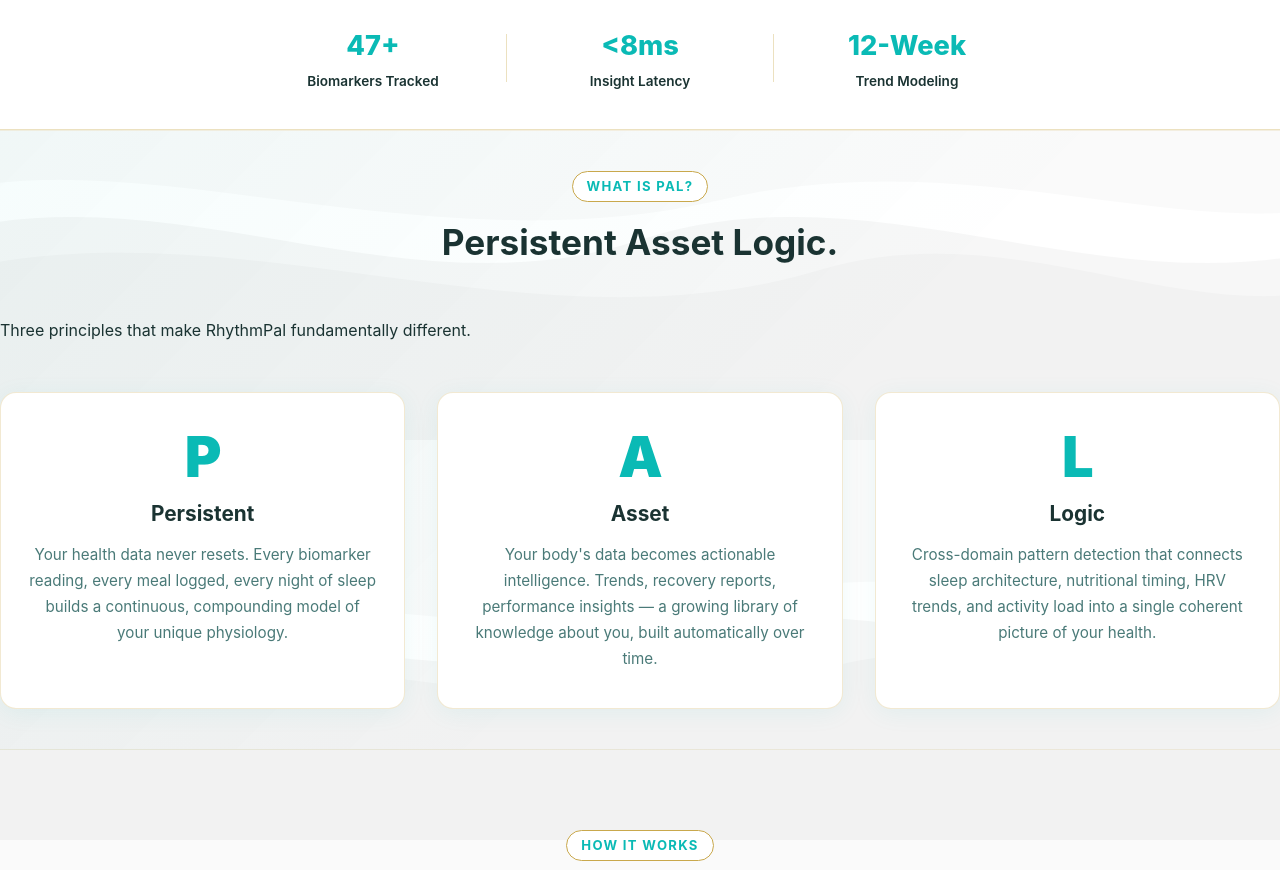
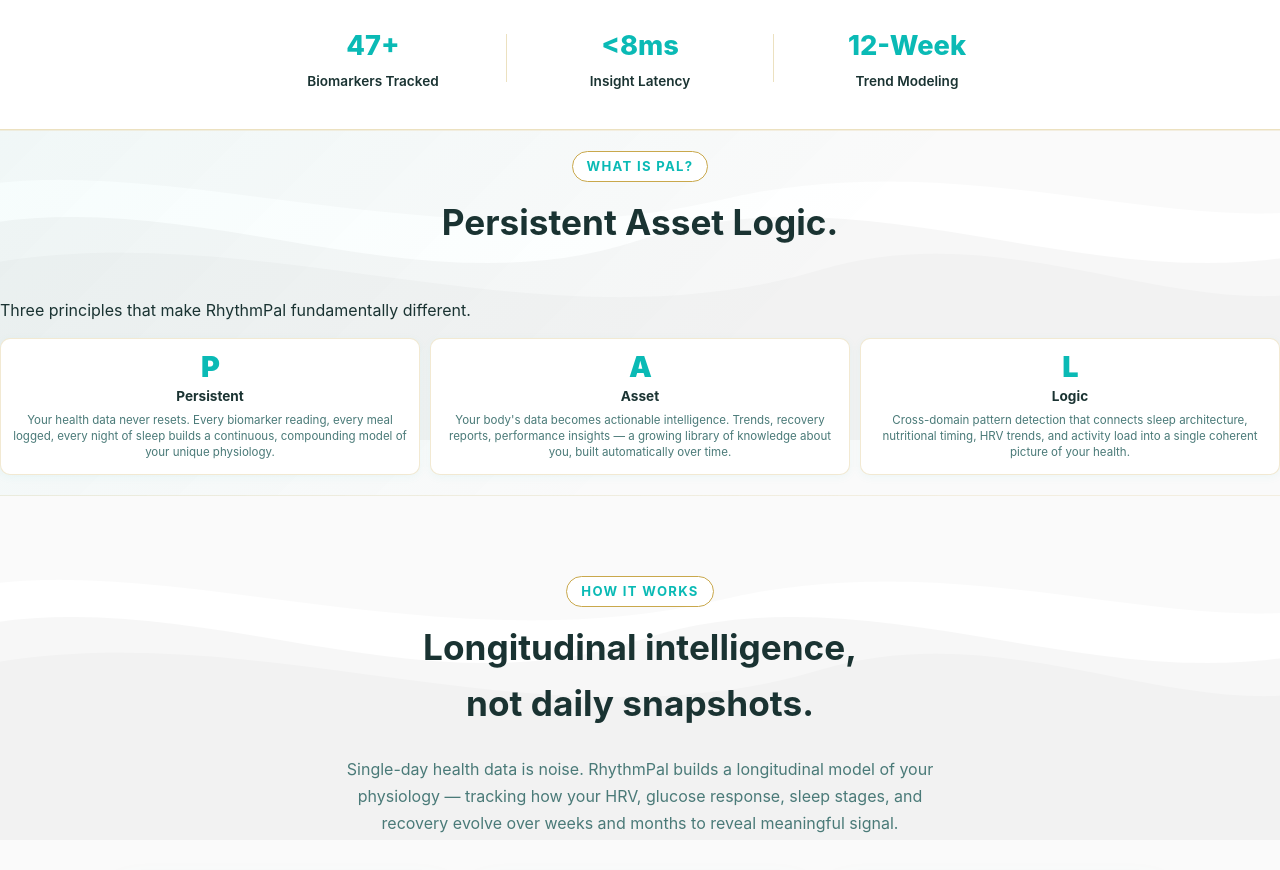
Before and after one commit to psmittyai/rhythmpal, a website: page public/index.html in a window 1280 px wide. Shown: the part 760-1630 px from the top of the page. Drawn offline with Linux system fonts and the light colour scheme.

Commit message:
style: PAL section ultra-compact — all 3 letters visible without scroll

```diff
--- a/public/index.html
+++ b/public/index.html
@@ -967,7 +967,7 @@
       .modal { padding: 24px 18px; }
     }
     .pal-section {
-      padding: 40px 0;
+      padding: 20px 0;
       background: linear-gradient(135deg, rgba(10,186,181,0.04) 0%, rgba(255,255,255,0) 60%);
       border-top: 1px solid rgba(201,168,76,0.15);
       border-bottom: 1px solid rgba(201,168,76,0.15);
@@ -975,41 +975,36 @@
     .pal-pillars {
       display: grid;
       grid-template-columns: repeat(3, 1fr);
-      gap: 32px;
-      margin-top: 48px;
-    }
-    @media (max-width: 768px) {
-      .pal-pillars { grid-template-columns: 1fr; gap: 24px; }
-      .pal-section { padding: 32px 0; }
-      .section { padding: 48px 16px !important; }
+      gap: 10px;
+      margin-top: 14px;
     }
     .pal-pillar {
       background: #ffffff;
       border: 1px solid rgba(201,168,76,0.25);
-      border-radius: 16px;
-      padding: 36px 28px;
-      box-shadow: 0 4px 24px rgba(10,186,181,0.07);
+      border-radius: 10px;
+      padding: 14px 10px;
+      box-shadow: 0 2px 10px rgba(10,186,181,0.06);
       text-align: center;
     }
     .pal-letter {
-      font-size: 3.5rem;
+      font-size: 1.8rem;
       font-weight: 900;
       color: #0abab5;
       line-height: 1;
-      margin-bottom: 12px;
+      margin-bottom: 4px;
       font-family: -apple-system, BlinkMacSystemFont, 'Segoe UI', Roboto, sans-serif;
       letter-spacing: -1px;
     }
     .pal-pillar h3 {
-      font-size: 1.3rem;
+      font-size: 0.85rem;
       font-weight: 700;
       color: #1a3332;
-      margin-bottom: 12px;
+      margin-bottom: 4px;
     }
     .pal-pillar p {
-      font-size: 0.95rem;
+      font-size: 0.72rem;
       color: #4a7a78;
-      line-height: 1.7;
+      line-height: 1.4;
     }
   </style>
 </head>
```
